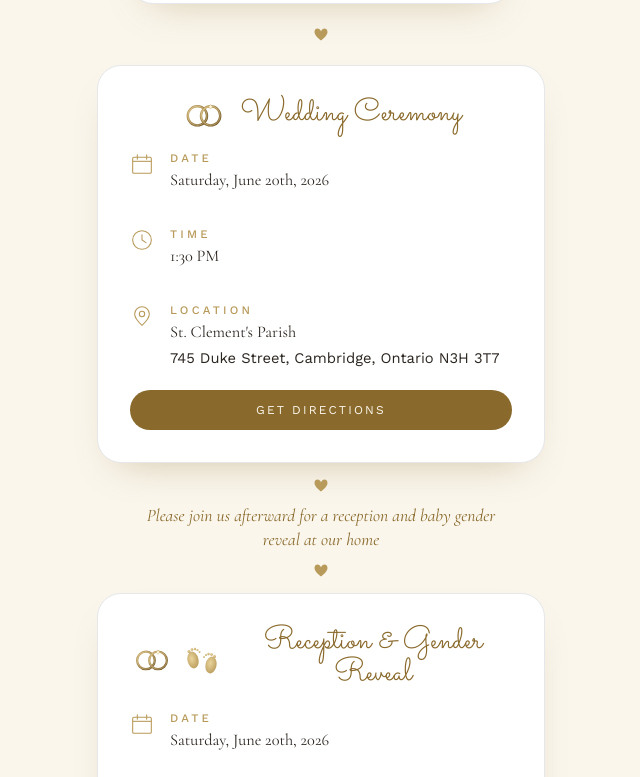
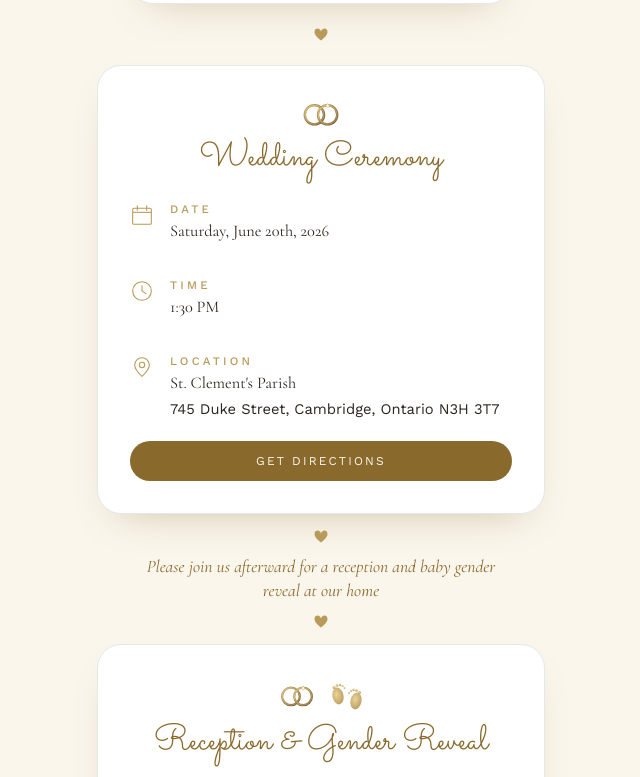
Before and after one commit to PierreSalama/wedding-baby-invite, a React (Vite) app in the folder app/: page / in a window 1280 px wide. Shown: the part 1223-2000 px from the top of the page, without its empty margins (319-959 px from the left). Built offline with nearby package versions, Linux system fonts and the light colour scheme; a web font is replaced by a local one.

Commit message:
Add wiring diagram project

```diff
--- a/app/src/components/EventDetails.tsx
+++ b/app/src/components/EventDetails.tsx
@@ -52,11 +52,15 @@ function EventBlock({ label, icon, date, time, venue, address }: EventBlockProps
 
   return (
     <div className="w-full bg-white border border-eucalyptus/30 rounded-3xl shadow-[0_18px_40px_-22px_rgba(138,106,44,0.4)] px-6 py-7 sm:px-8 sm:py-8">
-      <div className="flex items-center gap-3 justify-center mb-5">
+      <div className="flex flex-col items-center gap-3 mb-6">
         {icon}
         <span
-          className="script text-forest"
-          style={{ fontSize: "clamp(1.6rem, 5vw, 2rem)", lineHeight: 1 }}
+          className="script text-forest text-center"
+          style={{
+            fontSize: "clamp(1.7rem, 5.5vw, 2.2rem)",
+            lineHeight: 1.05,
+            whiteSpace: "nowrap",
+          }}
         >
           {label}
         </span>
```
